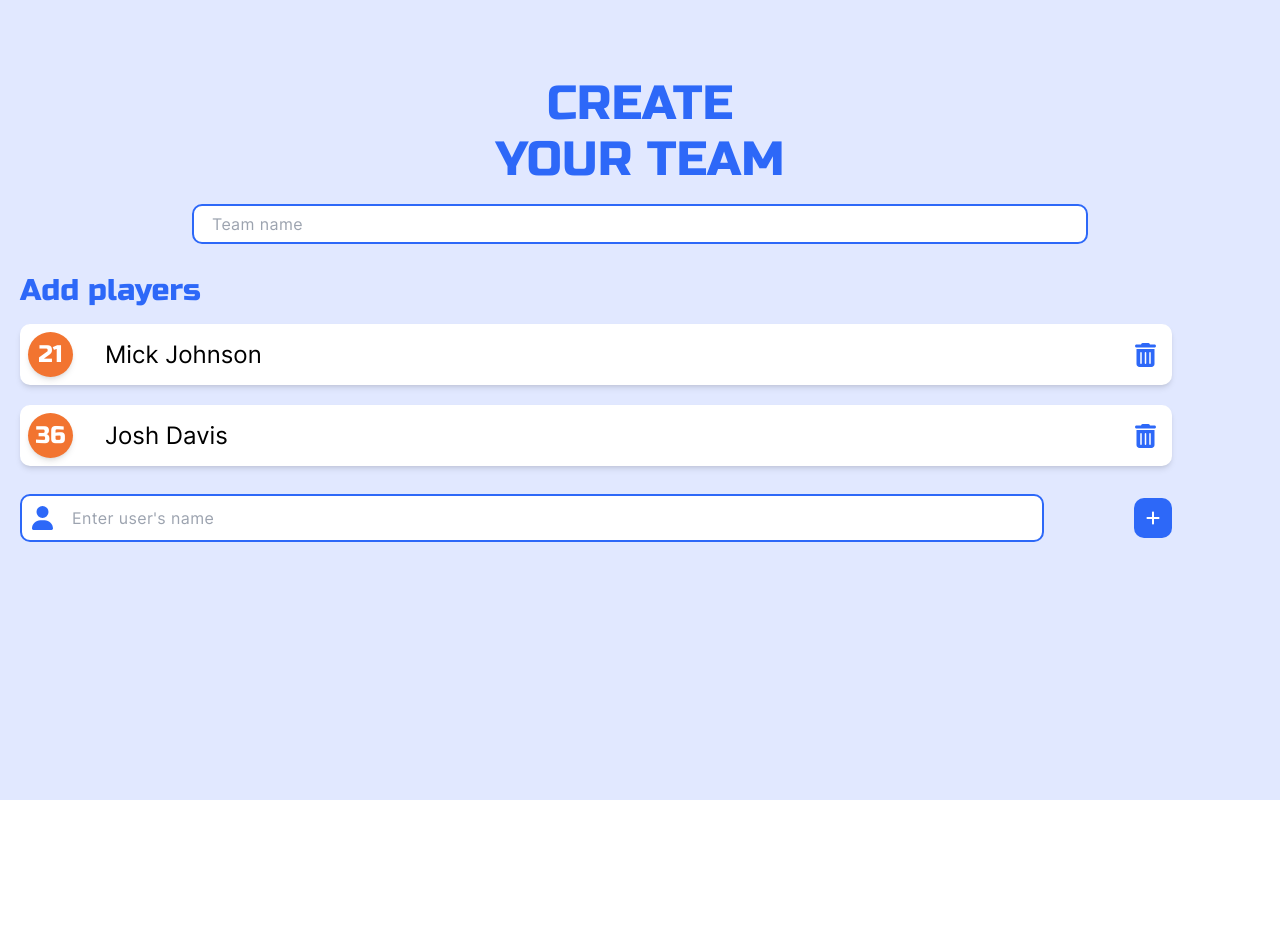
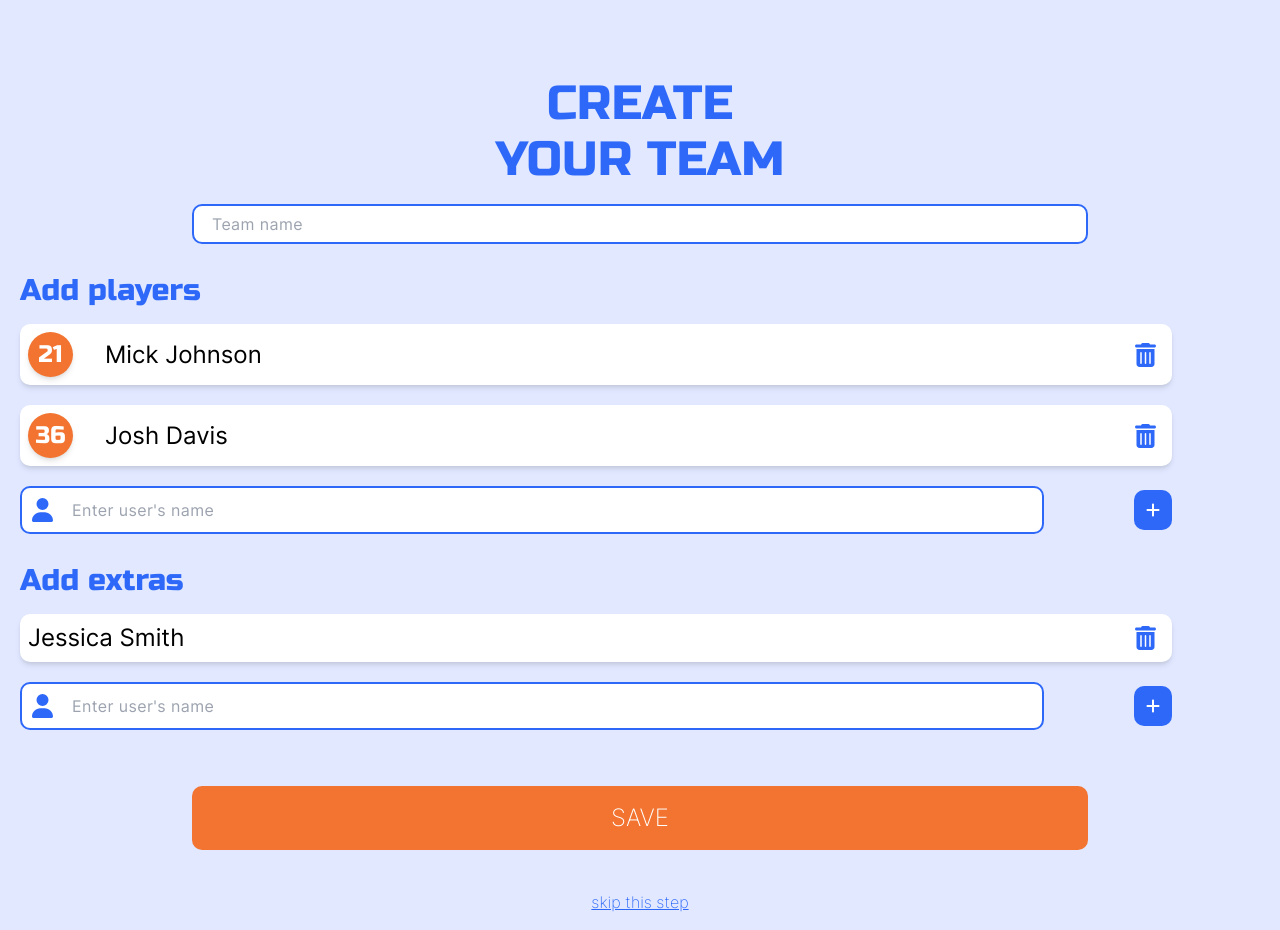
Before and after one commit to RasimMehdiyev/rdexp, a React (Create React App) app: page /team/create in a window 1280 px wide. Before the commit the page ends 800 px from the top, so only its background shows below. Built offline with nearby package versions, Linux system fonts and the light colour scheme; no server answers.

Commit message:
TeamCreatePage in progress

```diff
--- a/src/components/UserInput.js
+++ b/src/components/UserInput.js
@@ -4,7 +4,7 @@ import { faUser, faPlus } from '@fortawesome/free-solid-svg-icons';
 
 const UserInput = () => {
   return (
-    <div className="flex items-center w-[90vw] pt-2">
+    <div className="flex flex-row gap-1 justify-start items-center w-[90vw]">
       <div className="relative">
         <input
           className="h-[6vh] pl-10 w-[80vw] rounded-10px border-2 border-game-blue font-interReg placeholder-text"
@@ -15,7 +15,7 @@ const UserInput = () => {
         </div>
       </div>
 
-      <button className="bg-game-blue p-2 pl-3 pr-3 rounded-10px ml-auto">
+      <button className="bg-game-blue p-2 pl-3 pr-3  rounded-10px ml-auto">
         <FontAwesomeIcon icon={faPlus} className="text-white" />
       </button>
     </div>
--- a/src/pages/TeamCreatePage.js
+++ b/src/pages/TeamCreatePage.js
@@ -7,7 +7,7 @@ import UserInput from '../components/UserInput.js';
 
 const TeamCreatePage = () => {
   return (
-    <div className=" h-screen bg-sn-bg-light-blue">
+    <div className=" h-screen  bg-sn-bg-light-blue">
 
       <div className='text-center'>
         <h1 className="pt-20 text-5xl text-game-blue">
@@ -28,11 +28,30 @@ const TeamCreatePage = () => {
         <PersonTag name="Mick Johnson" number="21" isPlayer={true} />
         <PersonTag name="Josh Davis" number="36" isPlayer={true} />
 
+        <UserInput />
 
+        <h1 className="pt-7 pb-4 text-3xl text-game-blue">
+            Add extras
+        </h1>
+
+        <PersonTag name="Jessica Smith" number="null" isPlayer={false} />
 
         <UserInput />
 
       </div>
+
+      <div className="bg-sn-bg-light-blue text-center pt-14">
+        <button className="bg-sn-main-orange text-2xl text-white font-interElight p-2 pl-3 pr-3 rounded-10px w-[70vw] h-16 ">
+          SAVE
+        </button>
+
+        <button className=" text-game-blue pt-10 underline underline-offset- font-interElight p-2 pl-3 pr-3 rounded-10px w-[70vw] h-12 pb-10 ">
+          skip this step
+        </button>
+
+      </div>
+
+
 
 
     </div>
```
